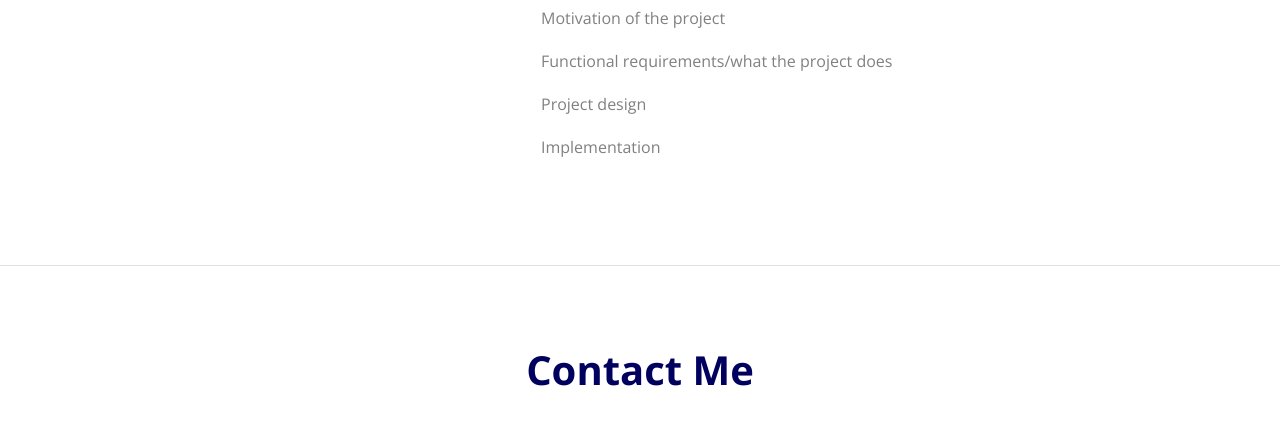
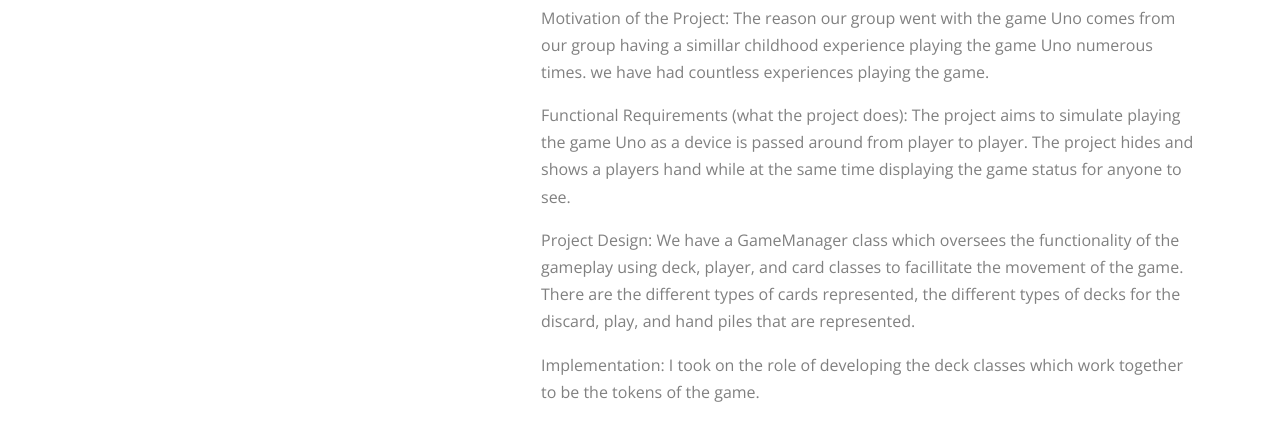
Before and after one commit to kwijayatilleke/kwijayatilleke.github.io, a plain HTML site: page index.html in a window 1280 px wide. Shown: the part 612-1045 px from the top of the page. Drawn offline with nearby package versions, Linux system fonts and the light colour scheme; a script that the page names is missing; files whose address does not match are found by name.

Commit message:
feat: Updated the project design section my site including the description, project design, and implementation features of my project

```diff
--- a/index.html
+++ b/index.html
@@ -132,16 +132,19 @@
             <div class="mb-4">
               <h3>Uno Board Game Simulation Project</h3>
               <p>
-               Motivation of the project
+               Motivation of the Project: The reason our group went with the game Uno comes from our group having a simillar childhood experience playing the game Uno numerous times. we have had countless experiences playing the game.
               </p>
               <p>
-              Functional requirements/what the project does
+              Functional Requirements (what the project does):
+              The project aims to simulate playing the game Uno as a device is passed around from player to player. The project hides and shows a players hand while at the same time displaying the game status for anyone to see.
               </p>
               <p>
-              Project design
+              Project Design:
+              We have a GameManager class which oversees the functionality of the gameplay using deck, player, and card classes to facillitate the movement of the game. There are the different types of cards represented, the different types of decks for the discard, play, and hand piles that are represented.
               </p>
               <p>
-              Implementation
+              Implementation:
+              I took on the role of developing the deck classes which work together to be the tokens of the game.
               </p>
 
 
```
